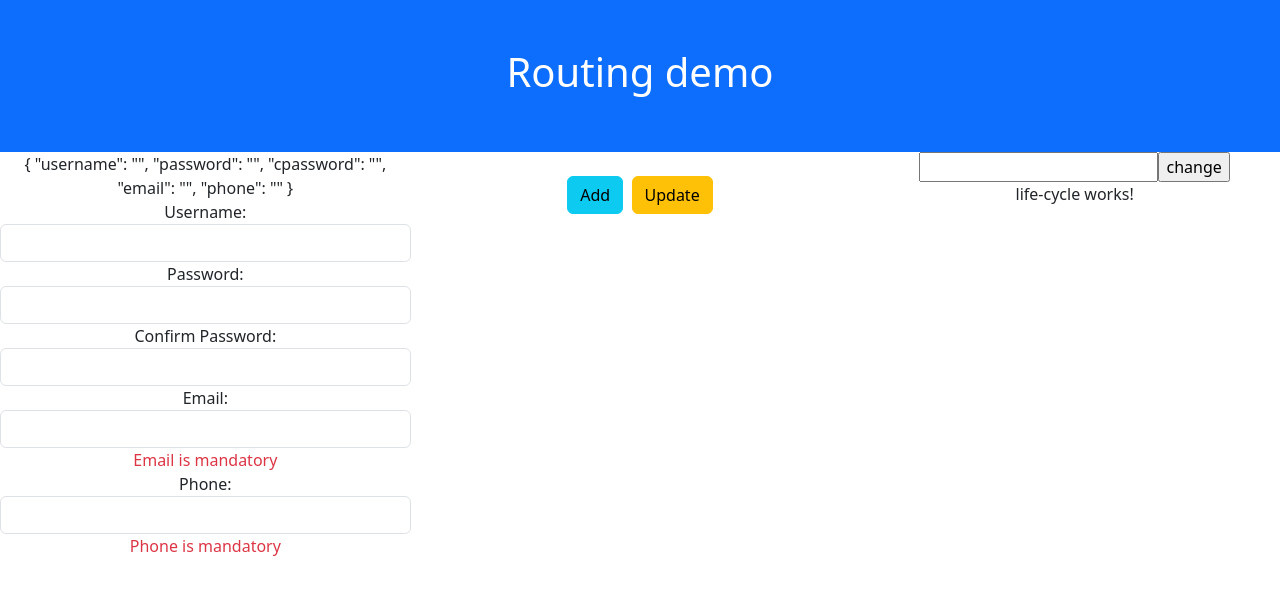
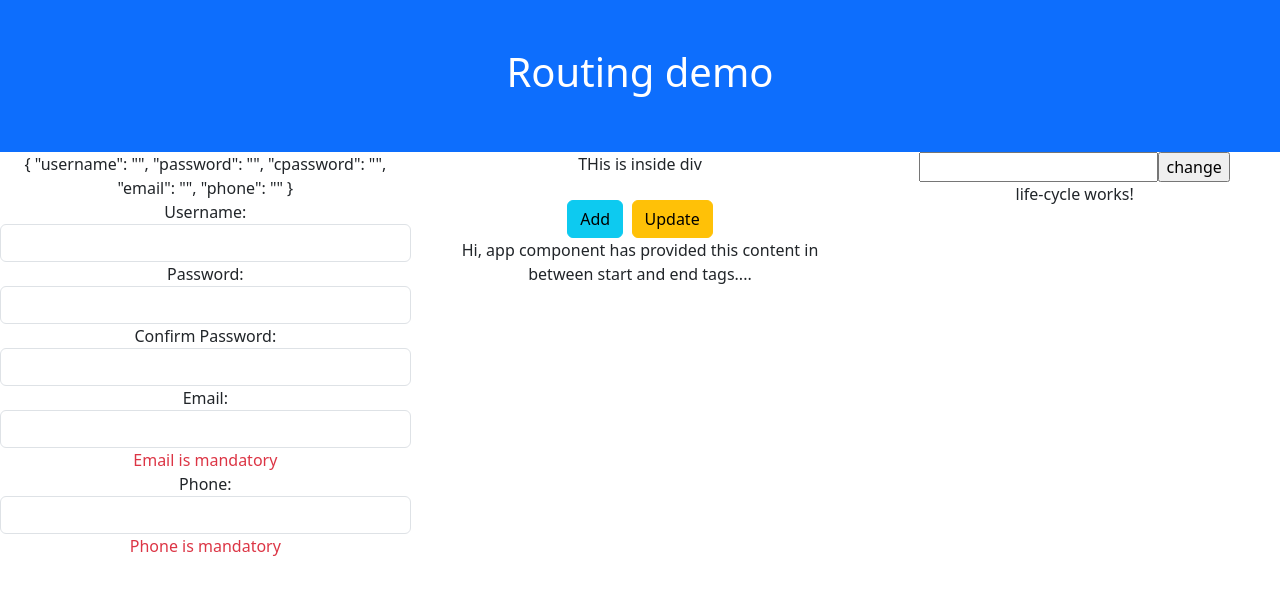
Before and after one commit to jagasia/harman1, an Angular app in the folder Angular/routing-demo/: page / in a window 1280 px wide. Shown: the top 594 px of the page. Built offline with nearby package versions, Linux system fonts and the light colour scheme.

Commit message:
18Jun 11:07

```diff
--- a/Angular/routing-demo/src/app/app.html
+++ b/Angular/routing-demo/src/app/app.html
@@ -6,7 +6,10 @@
     <app-register></app-register>
   </div>
   <div class="col-md-4">
-    <app-hello></app-hello>
+    <app-hello>
+      <p p1>Hi, app component has provided this content in between start and end tags....</p>
+      <div d1>THis is inside div</div>
+    </app-hello>
   </div>
   <div class="col-md-4">
     <input type="text" name="color" [(ngModel)]="color" >
--- a/Angular/routing-demo/src/app/hello/hello.html
+++ b/Angular/routing-demo/src/app/hello/hello.html
@@ -1,3 +1,7 @@
+<ng-content select="[d1]"></ng-content>
 <br>
 <input type="button" value="Add" class="btn btn-info" (click)="fnAdd()">&nbsp;
 <input type="button" value="Update" class="btn btn-warning" (click)="fnUpdate()">
+
+<br/>
+<ng-content select="[p1]"></ng-content>
--- a/Angular/routing-demo/src/app/hello/hello.ts
+++ b/Angular/routing-demo/src/app/hello/hello.ts
@@ -14,10 +14,10 @@ export class Hello {
   }
 
   fnAdd(){
-    alert(this.ms.fnAdd());
+    // alert(this.ms.fnAdd());
   }
 
   fnUpdate(){
-    alert(this.ms.fnUpdate());
+    // alert(this.ms.fnUpdate());
   }
 }
--- a/Angular/routing-demo/src/app/life-cycle/life-cycle.ts
+++ b/Angular/routing-demo/src/app/life-cycle/life-cycle.ts
@@ -10,7 +10,7 @@ export class LifeCycle implements OnChanges
  {
   @Input() color:string='';
   ngOnChanges(changes: SimpleChanges): void {
-    alert("onChange event occurred");
+    // alert("onChange event occurred");
   }
   //how to handle onChange event?
 }
```
Also changed, not shown: 1 other file (tests, documents, lock files or other folders).
